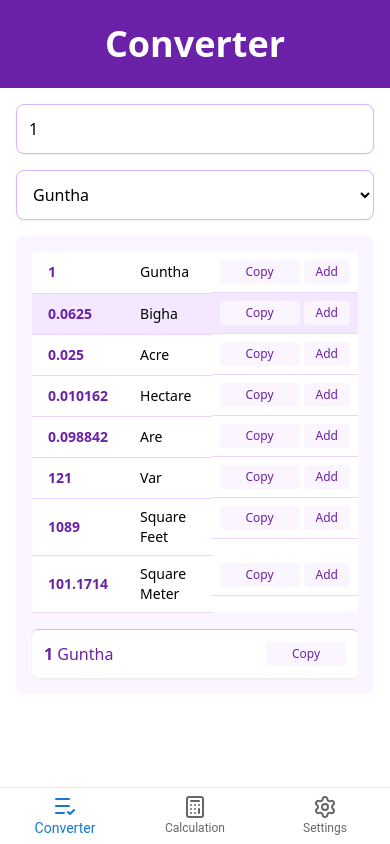
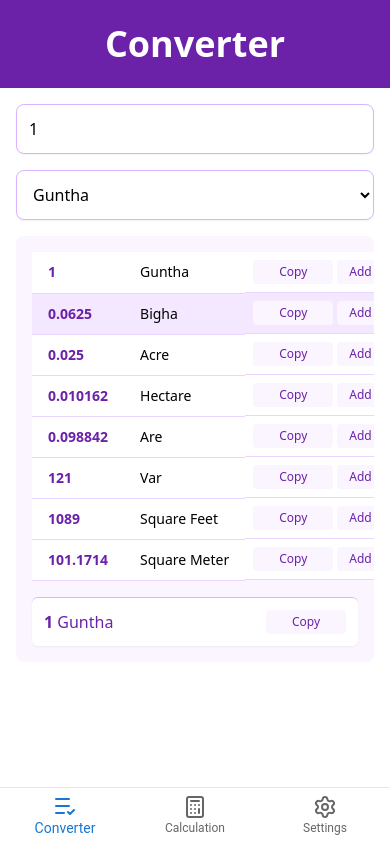
Before and after one commit to Murlidhar08/Area-Converter, a React (Vite) app: page /multiple in a window 390 px wide. Built offline with nearby package versions, Linux system fonts and the light colour scheme.

Commit message:
bottom break fix

```diff
--- a/package.json
+++ b/package.json
@@ -1,7 +1,7 @@
 {
   "name": "area-converter",
   "private": true,
-  "version": "0.3.1",
+  "version": "0.3.2",
   "type": "module",
   "scripts": {
     "dev": "vite",
--- a/src/pages/AreaConverterMultiple.tsx
+++ b/src/pages/AreaConverterMultiple.tsx
@@ -186,7 +186,7 @@ export default function AreaConverterMultiple() {
         {t("title.converter")}
       </motion.h1>
       <motion.div
-        className="bg-white p-4 sm:p-6 sm:shadow-xl sm:h-full w-full mx-auto sm:border border-purple-200 sm:rounded-2xl sm:max-w-lg"
+        className="bg-white p-4 pb-28 sm:p-6 sm:shadow-xl sm:h-full w-full mx-auto sm:border border-purple-200 sm:rounded-2xl sm:max-w-lg"
         initial={{ opacity: 0, scale: 0.9 }}
         animate={{ opacity: 1, scale: 1 }}
       >
@@ -263,7 +263,7 @@ export default function AreaConverterMultiple() {
                     <td className="py-2 px-4 border-b border-purple-200 font-semibold text-purple-800">
                       {convertArea(unit)}
                     </td>
-                    <td className="py-2 px-4 border-b border-purple-200">
+                    <td className="py-2 px-4 border-b border-purple-200 whitespace-nowrap overflow-hidden text-ellipsis max-w-[200px]">
                       {t(`converter.label.${unit}`)}
                     </td>
                     <td className="flex py-2 px-2 border-b border-purple-200">
```
Also changed, not shown: 6 other files (tests, documents, lock files or other folders).
